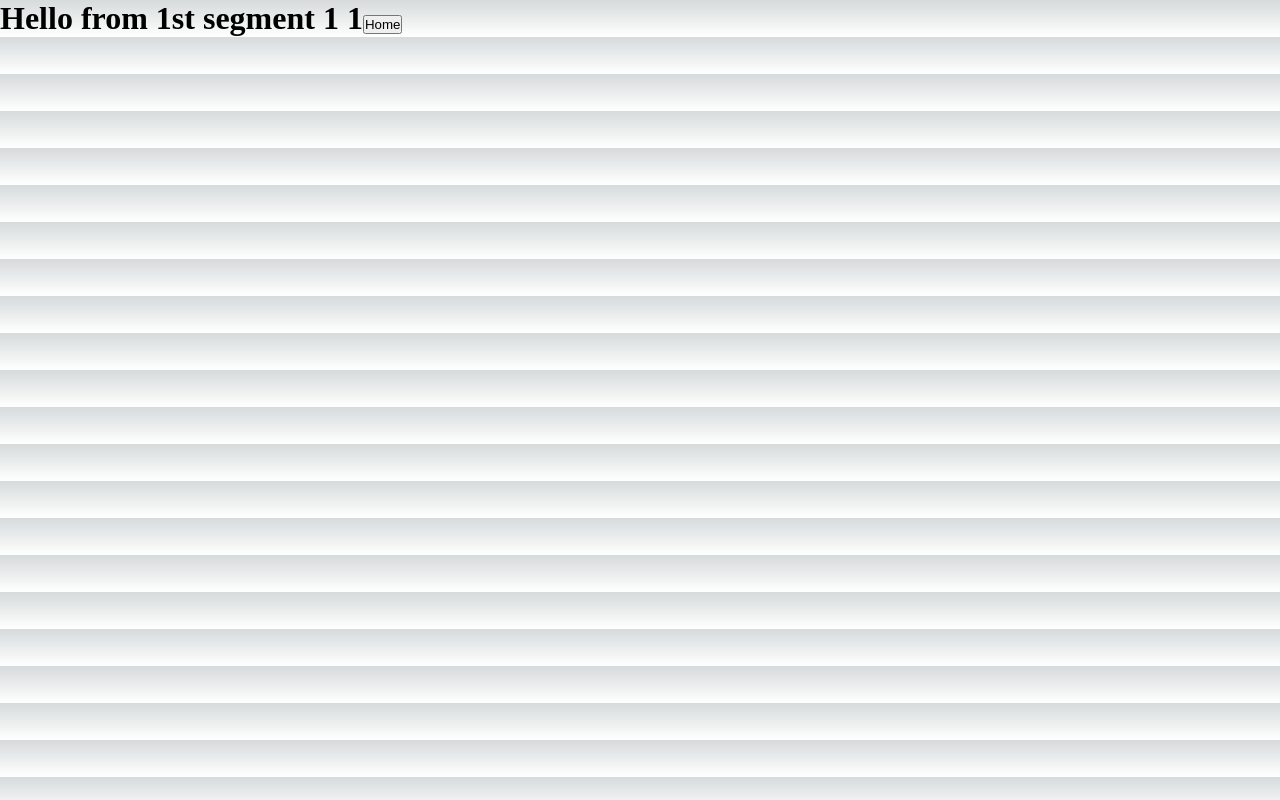
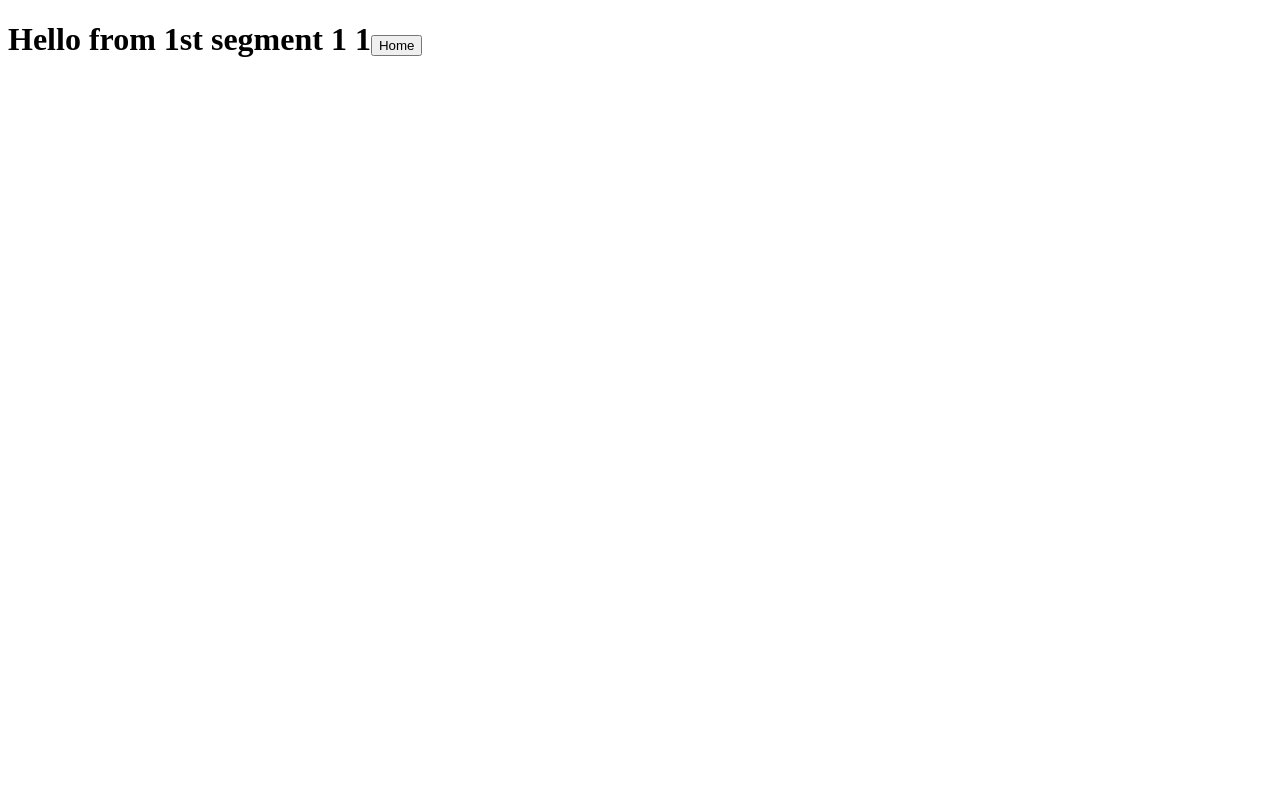
Before and after one commit to capmahin/Hello-next-2, a Next.js app: page /fruit/1/1 in a window 1280 px wide. Built offline with nearby package versions, Linux system fonts and the light colour scheme.

Commit message:
router.replace

```diff
--- a/pages/fruit/[name]/[subname].tsx
+++ b/pages/fruit/[name]/[subname].tsx
@@ -7,7 +7,8 @@ export default function FruitName() {
     console.log(router)
 
     function takeMeHome() {
-        router.push('/')
+        // router.push('/')
+        router.replace('/')
     }
 
     return <h1>Hello from 1st segment {router.query.name} {router.query.subname}
--- a/styles/globals.css
+++ b/styles/globals.css
@@ -1,4 +1,4 @@
-:root {
+/* :root {
   --max-width: 1100px;
   --border-radius: 12px;
   --font-mono: ui-monospace, Menlo, Monaco, 'Cascadia Mono', 'Segoe UI Mono',
@@ -104,4 +104,4 @@ a {
   html {
     color-scheme: dark;
   }
-}
+} */
```
